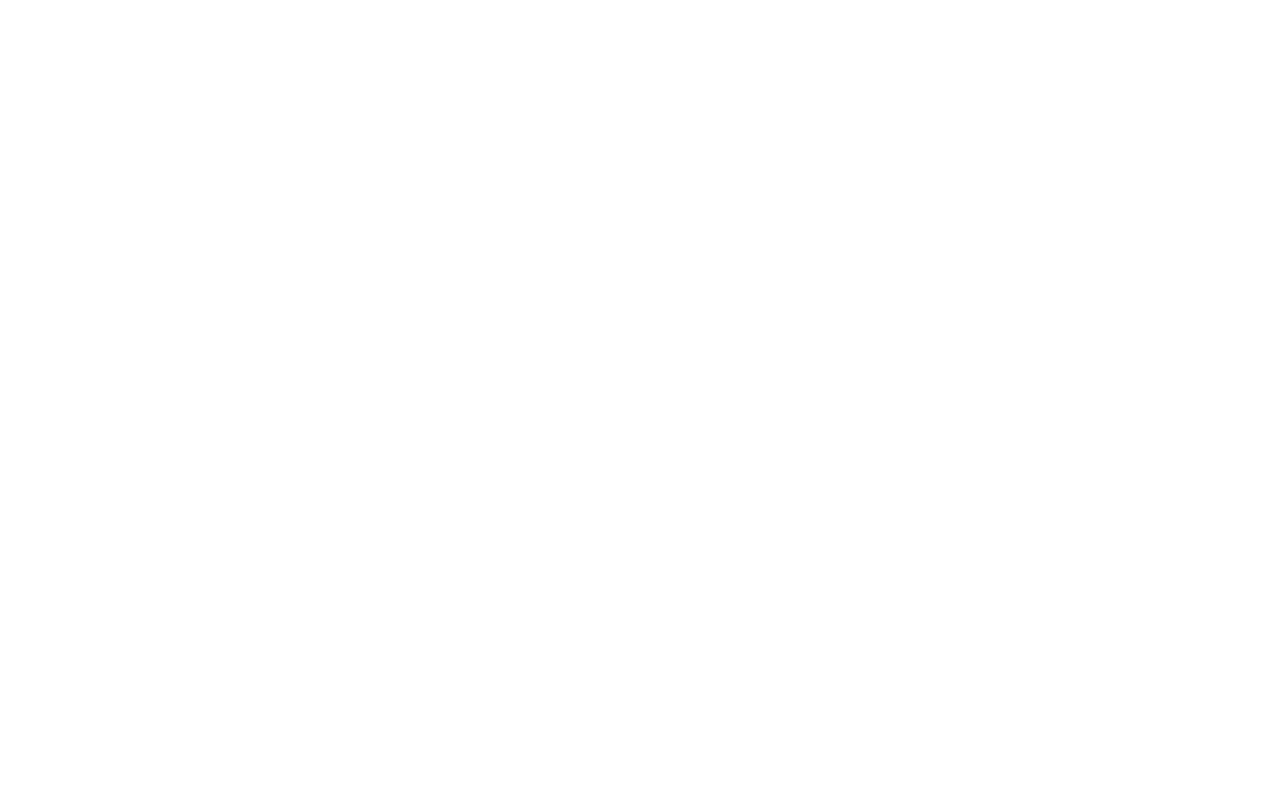
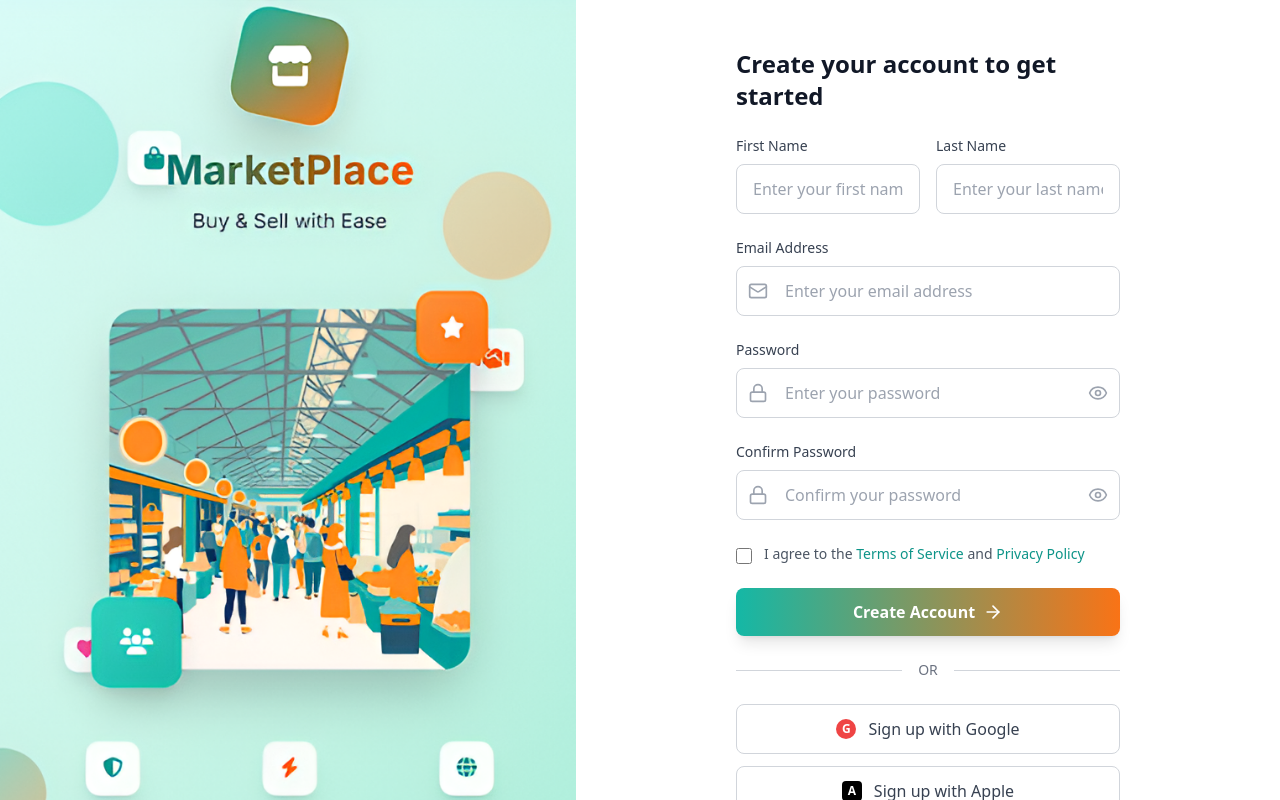
Before and after one commit to mayur2410-tech/Oddo-Hackathon-EcoFinds, a React (Vite) app in the folder EcoFinds/Frontend/: page /signup in a window 1280 px wide. Before the commit this address had no page. Shown: the top 800 px of the page. Built offline with nearby package versions, Linux system fonts and the light colour scheme.

Commit message:
made signup page

```diff
--- a/EcoFinds/Frontend/src/App.jsx
+++ b/EcoFinds/Frontend/src/App.jsx
@@ -2,6 +2,7 @@
 import { BrowserRouter as Router, Routes, Route } from "react-router-dom";
 import LandingPage from "./LandingPage/LandingPage";
 import Login from "./login page/login";
+import Signup from "./Signup page/Signup";
 
 
 
@@ -12,6 +13,7 @@
       <Routes>
         <Route path="/" element={<LandingPage />} />
         <Route path="/login" element={<Login />} />
+        <Route path="/signup" element={<Signup />} />
       </Routes>
     </Router>
   );
--- /dev/null
+++ b/EcoFinds/Frontend/src/Signup page/Signup.jsx
@@ -0,0 +1,222 @@
+
+
+
+import loginimg from '../assets/img/loginimg.png';
+import React, { useState } from 'react';
+import {
+  ShoppingBag,
+  Mail,
+  Lock,
+  Eye,
+  EyeOff,
+  Shield,
+  Zap,
+  Globe,
+  ArrowRight
+} from 'lucide-react';
+
+function Signup() {
+  const [showPassword, setShowPassword] = useState(false);
+  const [showConfirmPassword, setShowConfirmPassword] = useState(false);
+  const [email, setEmail] = useState('');
+  const [password, setPassword] = useState('');
+  const [confirmPassword, setConfirmPassword] = useState('');
+  const [firstName, setFirstName] = useState('');
+  const [lastName, setLastName] = useState('');
+  const [agreeToTerms, setAgreeToTerms] = useState(false);
+
+  return (
+    <div className="min-h-screen flex">
+      {/* Left Panel */}
+      <div className="w-[45%] relative overflow-hidden">
+        <img
+          src={loginimg}
+          alt="Marketplace"
+          className="w-full h-full object-cover"
+        />
+      </div>
+
+      {/* Right Panel */}
+      <div className="w-[55%] bg-white flex flex-col justify-center px-8 py-12">
+        <div className="w-full max-w-sm mx-auto">
+          <h2 className="text-2xl font-bold text-gray-900 mb-6">
+            Create your account to get started
+          </h2>
+
+          <form className="space-y-6">
+            {/* Name Fields */}
+            <div className="grid grid-cols-2 gap-4">
+              <div>
+                <label className="block text-sm font-medium text-gray-700 mb-2">
+                  First Name
+                </label>
+                <input
+                  type="text"
+                  value={firstName}
+                  onChange={(e) => setFirstName(e.target.value)}
+                  placeholder="Enter your first name"
+                  className="w-full px-4 py-3 border border-gray-300 rounded-lg focus:ring-2 focus:ring-teal-500 focus:border-teal-500 transition-colors duration-200 outline-none"
+                />
+              </div>
+              <div>
+                <label className="block text-sm font-medium text-gray-700 mb-2">
+                  Last Name
+                </label>
+                <input
+                  type="text"
+                  value={lastName}
+                  onChange={(e) => setLastName(e.target.value)}
+                  placeholder="Enter your last name"
+                  className="w-full px-4 py-3 border border-gray-300 rounded-lg focus:ring-2 focus:ring-teal-500 focus:border-teal-500 transition-colors duration-200 outline-none"
+                />
+              </div>
+            </div>
+            {/* Email Field */}
+            <div>
+              <label className="block text-sm font-medium text-gray-700 mb-2">
+                Email Address
+              </label>
+              <div className="relative">
+                <Mail className="absolute left-3 top-1/2 transform -translate-y-1/2 w-5 h-5 text-gray-400" />
+                <input
+                  type="email"
+                  value={email}
+                  onChange={(e) => setEmail(e.target.value)}
+                  placeholder="Enter your email address"
+                  className="w-full pl-12 pr-4 py-3 border border-gray-300 rounded-lg focus:ring-2 focus:ring-teal-500 focus:border-teal-500 transition-colors duration-200 outline-none"
+                />
+              </div>
+            </div>
+
+            {/* Password Field */}
+            <div>
+              <label className="block text-sm font-medium text-gray-700 mb-2">
+                Password
+              </label>
+              <div className="relative">
+                <Lock className="absolute left-3 top-1/2 transform -translate-y-1/2 w-5 h-5 text-gray-400" />
+                <input
+                  type={showPassword ? "text" : "password"}
+                  value={password}
+                  onChange={(e) => setPassword(e.target.value)}
+                  placeholder="Enter your password"
+                  className="w-full pl-12 pr-12 py-3 border border-gray-300 rounded-lg focus:ring-2 focus:ring-teal-500 focus:border-teal-500 transition-colors duration-200 outline-none"
+                />
+                <button
+                  type="button"
+                  onClick={() => setShowPassword(!showPassword)}
+                  className="absolute right-3 top-1/2 transform -translate-y-1/2 text-gray-400 hover:text-gray-600 transition-colors duration-200"
+                >
+                  {showPassword ? <EyeOff className="w-5 h-5" /> : <Eye className="w-5 h-5" />}
+                </button>
+              </div>
+            </div>
+
+            {/* Confirm Password Field */}
+            <div>
+              <label className="block text-sm font-medium text-gray-700 mb-2">
+                Confirm Password
+              </label>
+              <div className="relative">
+                <Lock className="absolute left-3 top-1/2 transform -translate-y-1/2 w-5 h-5 text-gray-400" />
+                <input
+                  type={showConfirmPassword ? "text" : "password"}
+                  value={confirmPassword}
+                  onChange={(e) => setConfirmPassword(e.target.value)}
+                  placeholder="Confirm your password"
+                  className="w-full pl-12 pr-12 py-3 border border-gray-300 rounded-lg focus:ring-2 focus:ring-teal-500 focus:border-teal-500 transition-colors duration-200 outline-none"
+                />
+                <button
+                  type="button"
+                  onClick={() => setShowConfirmPassword(!showConfirmPassword)}
+                  className="absolute right-3 top-1/2 transform -translate-y-1/2 text-gray-400 hover:text-gray-600 transition-colors duration-200"
+                >
+                  {showConfirmPassword ? <EyeOff className="w-5 h-5" /> : <Eye className="w-5 h-5" />}
+                </button>
+              </div>
+            </div>
+
+            {/* Terms Agreement */}
+            <div className="flex items-start space-x-3">
+              <input
+                type="checkbox"
+                id="agreeToTerms"
+                checked={agreeToTerms}
+                onChange={(e) => setAgreeToTerms(e.target.checked)}
+                className="mt-1 w-4 h-4 text-teal-600 border-gray-300 rounded focus:ring-teal-500"
+              />
+              <label htmlFor="agreeToTerms" className="text-sm text-gray-600">
+                I agree to the{' '}
+                <a href="#" className="text-teal-600 hover:text-teal-700 transition-colors duration-200">
+                  Terms of Service
+                </a>{' '}
+                and{' '}
+                <a href="#" className="text-teal-600 hover:text-teal-700 transition-colors duration-200">
+                  Privacy Policy
+                </a>
+              </label>
+            </div>
+
+            {/* Sign Up Button */}
+            <button
+              type="submit"
+              className="w-full bg-gradient-to-r from-teal-500 to-orange-500 text-white py-3 rounded-lg font-semibold hover:from-teal-600 hover:to-orange-600 transform hover:scale-105 transition-all duration-200 flex items-center justify-center space-x-2 shadow-lg"
+            >
+              <span>Create Account</span>
+              <ArrowRight className="w-5 h-5" />
+            </button>
+
+            {/* Divider */}
+            <div className="flex items-center my-6">
+              <div className="flex-1 border-t border-gray-300"></div>
+              <span className="px-4 text-gray-500 text-sm">OR</span>
+              <div className="flex-1 border-t border-gray-300"></div>
+            </div>
+
+            {/* Social Login Buttons */}
+            <div className="space-y-3">
+              <button className="w-full flex items-center justify-center space-x-3 py-3 border border-gray-300 rounded-lg hover:bg-gray-50 transition-colors duration-200">
+                <div className="w-5 h-5 bg-red-500 rounded-full flex items-center justify-center">
+                  <span className="text-white text-xs font-bold">G</span>
+                </div>
+                <span className="text-gray-700">Sign up with Google</span>
+              </button>
+
+              <button className="w-full flex items-center justify-center space-x-3 py-3 border border-gray-300 rounded-lg hover:bg-gray-50 transition-colors duration-200">
+                <div className="w-5 h-5 bg-black rounded flex items-center justify-center">
+                  <span className="text-white text-xs font-bold">A</span>
+                </div>
+                <span className="text-gray-700">Sign up with Apple</span>
+              </button>
+
+              <button className="w-full flex items-center justify-center space-x-3 py-3 border border-gray-300 rounded-lg hover:bg-gray-50 transition-colors duration-200">
+                <div className="w-5 h-5 bg-blue-600 rounded flex items-center justify-center">
+                  <span className="text-white text-xs font-bold">S</span>
+                </div>
+                <span className="text-gray-700">Sign up with SSO</span>
+              </button>
+            </div>
+
+            {/* Sign In Link */}
+            <p className="text-center text-sm text-gray-600 mt-8">
+              Already have an account?{' '}
+              <a href="#" className="text-teal-600 hover:text-teal-700 font-semibold transition-colors duration-200">
+                Sign In
+              </a>
+            </p>
+
+            {/* Terms and Security */}
+            <div className="text-center text-xs text-gray-500 space-y-2 mt-6">
+              <p className="flex items-center justify-center space-x-1">
+                <Shield className="w-3 h-3 text-green-500" />
+                <span>Your data is protected with enterprise-grade security</span>
+              </p>
+            </div>
+          </form>
+        </div>
+      </div>
+    </div>
+  );
+}
+
+export default Signup;
```
